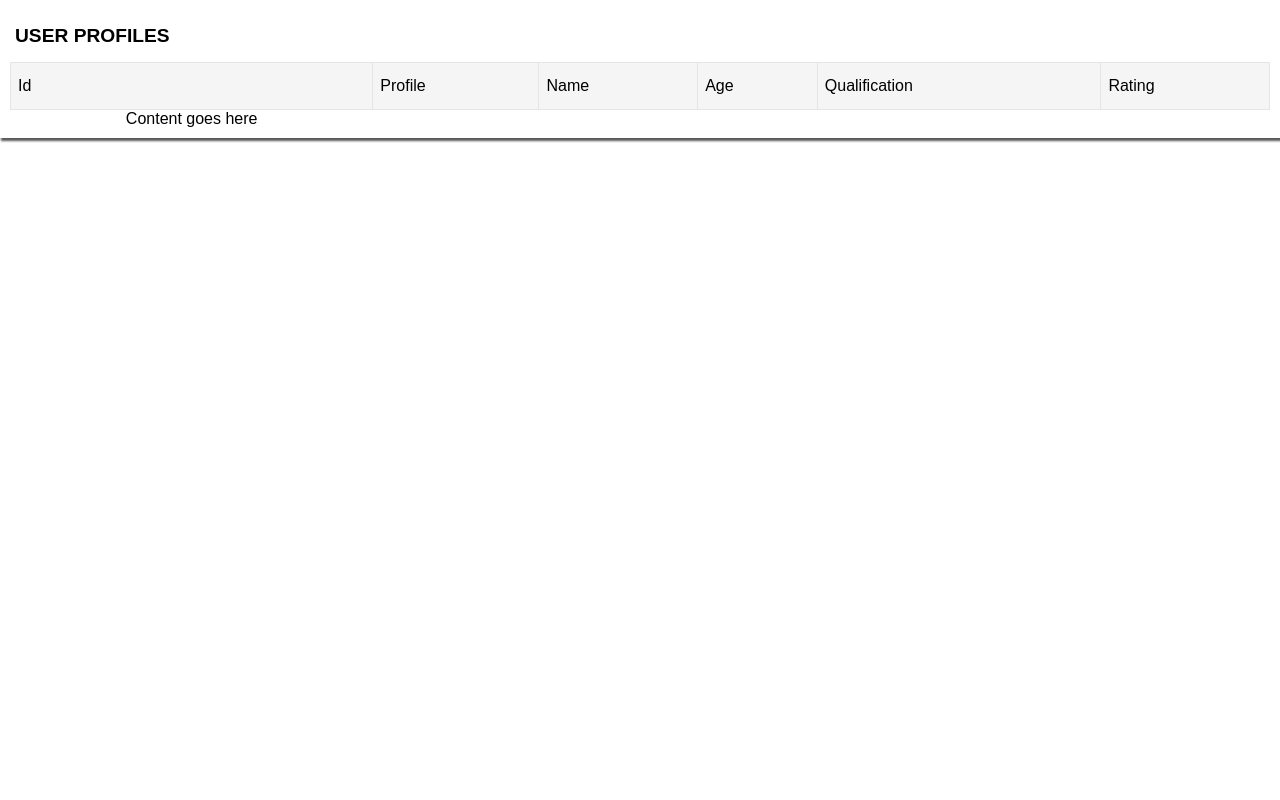
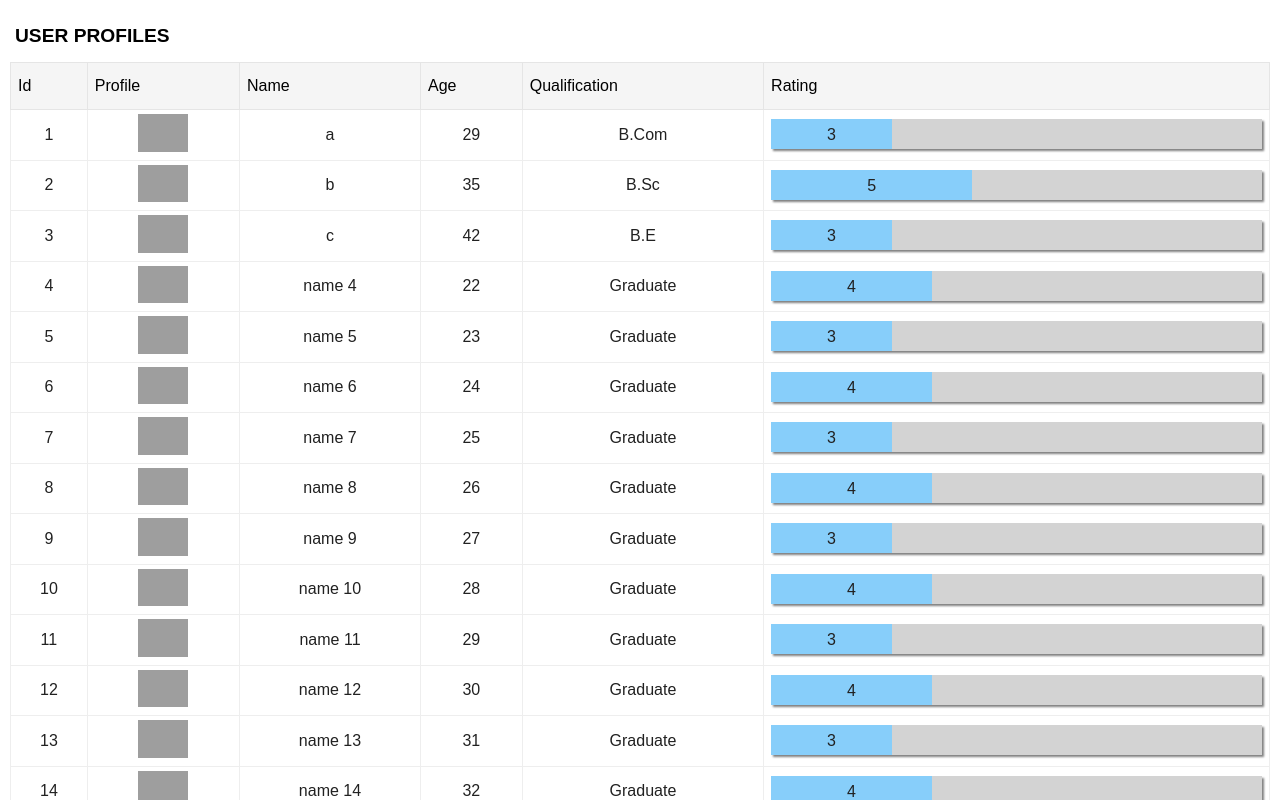
Before and after one commit to rajeshpillai/udemy-react-datatable, a React (Create React App) app: page / in a window 1280 px wide. Shown: the top 800 px of the page. Built offline with nearby package versions, Linux system fonts and the light colour scheme; grey boxes are pictures that could not be loaded.

Commit message:
Added table body rendering with data

```diff
--- a/src/Components/DataTable/index.js
+++ b/src/Components/DataTable/index.js
@@ -42,10 +42,53 @@ export default class DataTable extends React.Component {
         return headerView;
     }
 
+    renderNoData = () => {
+        return (
+            <tr>
+                <td colSpan={this.props.headers.length}>
+                    {this.noData}
+                </td>
+            </tr>
+        );
+    }
+
+    renderContent = () => {
+        let {headers, data} = this.state;
+        let contentView = data.map((row, rowIdx) => {
+            let id = row[this.keyField];
+            let tds = headers.map((header, index) => {
+                let content = row[header.accessor];
+                let cell = header.cell;
+                if (cell) {
+                    if (typeof(cell) === "object") {
+                        if (cell.type === "image" && content) {
+                            content = <img style={cell.style} src={content}  />
+                        }
+                    } else if (typeof(cell) === "function") {
+                        content = cell(content);
+                    }
+                }
+                return (
+                    <td key={index} data-id={id} data-row={rowIdx}>
+                        {content}
+                    </td>
+                );
+            });
+            return (
+                 <tr key={rowIdx}>
+                     {tds}
+                 </tr>
+             );
+        });
+        return contentView;
+    }
+
     renderTable = () => {
         let title = this.props.title || "DataTable";
         let headerView = this.renderTableHeader();
-        let contentView = "Content goes here";
+        let contentView = this.state.data.length > 0
+                        ? this.renderContent()
+                        : this.renderNoData();
 
         return (
             <table className="data-inner-table">
@@ -58,8 +101,7 @@ export default class DataTable extends React.Component {
                     </tr>
                 </thead>
                 <tbody>
-                    {!this.state.data.length && this.noData}
-                    {this.state.data && contentView}
+                    {contentView}
                 </tbody>
             </table>
         );
```
